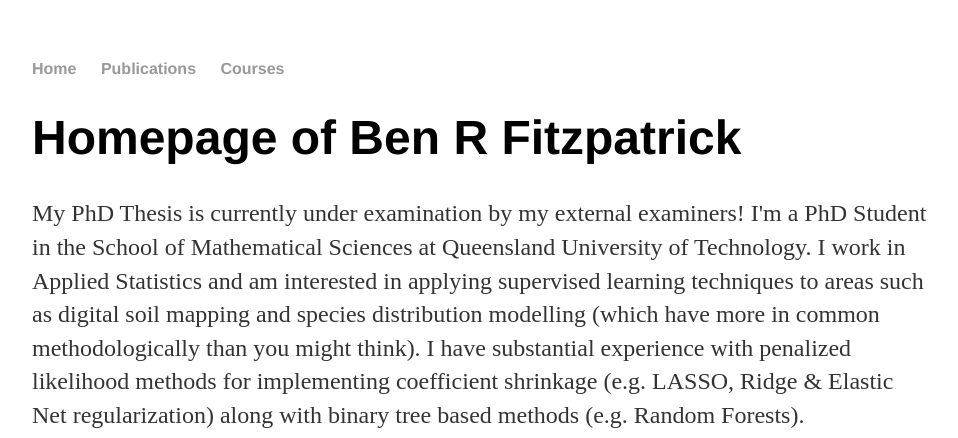
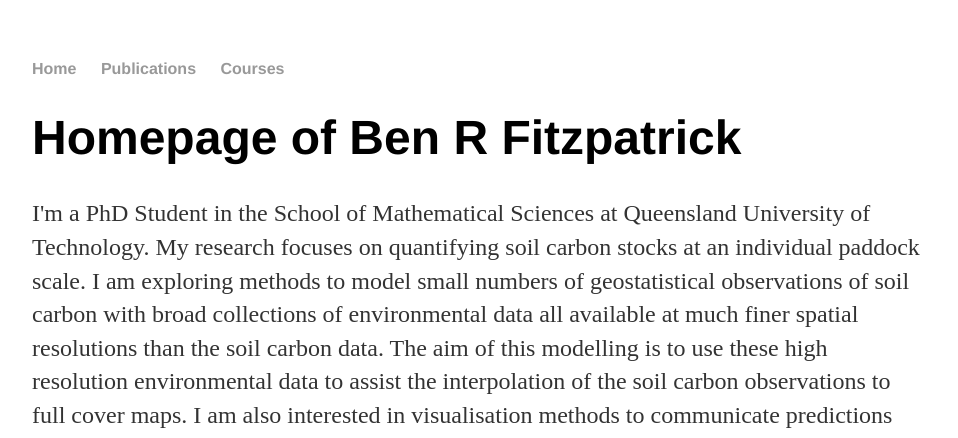
Before and after one commit to brfitzpatrick/brfitzpatrick.github.io, a Jekyll site: the page built from index.html, in a window 1280 px wide. Shown: the top 438 px of the page, without its empty margins (160-1118 px from the left). Built offline with Jekyll 4.4.1, drawn with Linux system fonts in a browser that asks for light colours; some of the changed text lies outside the part shown.

Commit message:
updated blurb

```diff
--- a/index.html
+++ b/index.html
@@ -4,10 +4,7 @@
 ---
 <div class="blurb">
 	<h1>Homepage of Ben R Fitzpatrick</h1>
-	<p>My PhD Thesis is currently under examination by my external examiners!
-	  I'm a PhD Student in the School of Mathematical Sciences at Queensland University of Technology.
-	  I work in Applied Statistics and am interested in applying supervised learning techniques to areas such as digital soil mapping and species distribution modelling (which have more in common methodologically than you might think).
-	  I have substantial experience with penalized likelihood methods for implementing coefficient shrinkage (e.g. LASSO, Ridge & Elastic Net regularization) along with binary tree based methods (e.g. Random Forests).</a></p>
+	<p>I'm a PhD Student in the School of Mathematical Sciences at Queensland University of Technology. My research focuses on quantifying soil carbon stocks at an individual paddock scale. I am exploring methods to model small numbers of geostatistical observations of soil carbon with broad collections of environmental data all available at much finer spatial resolutions than the soil carbon data. The aim of this modelling is to use these high resolution environmental data to assist the interpolation of the soil carbon observations to full cover maps. I am also interested in visualisation methods to communicate predictions from models, the uncertainty associated with these predictions and the mechanics of the models producing these predictions.</a></p>
 </div><!-- /.blurb -->
 
 <img src="http://i.imgur.com/ekgfeBK.png?1" alt="Linear Modelling Image" width="800" height="430" border="2" /></a>
```
